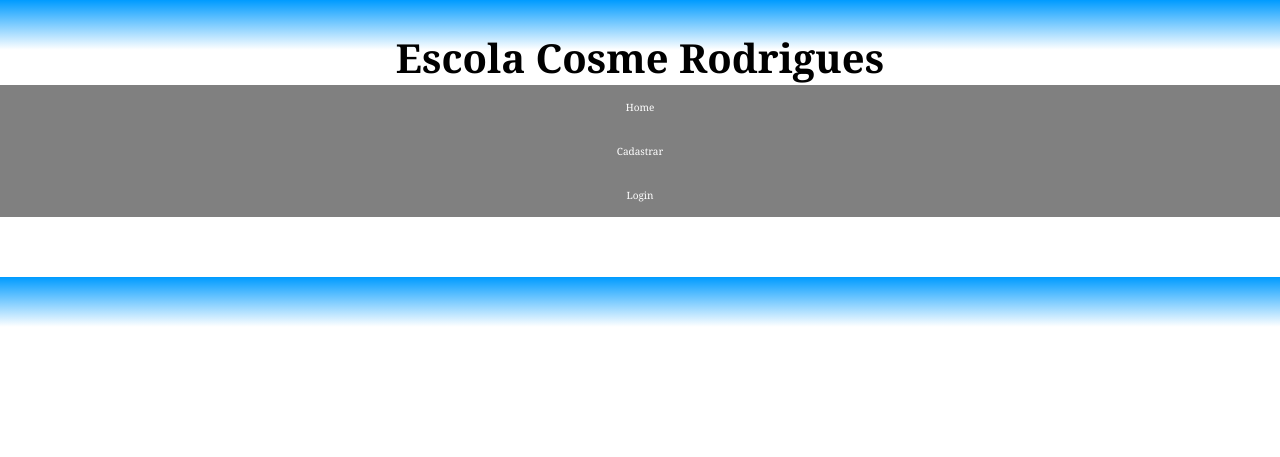
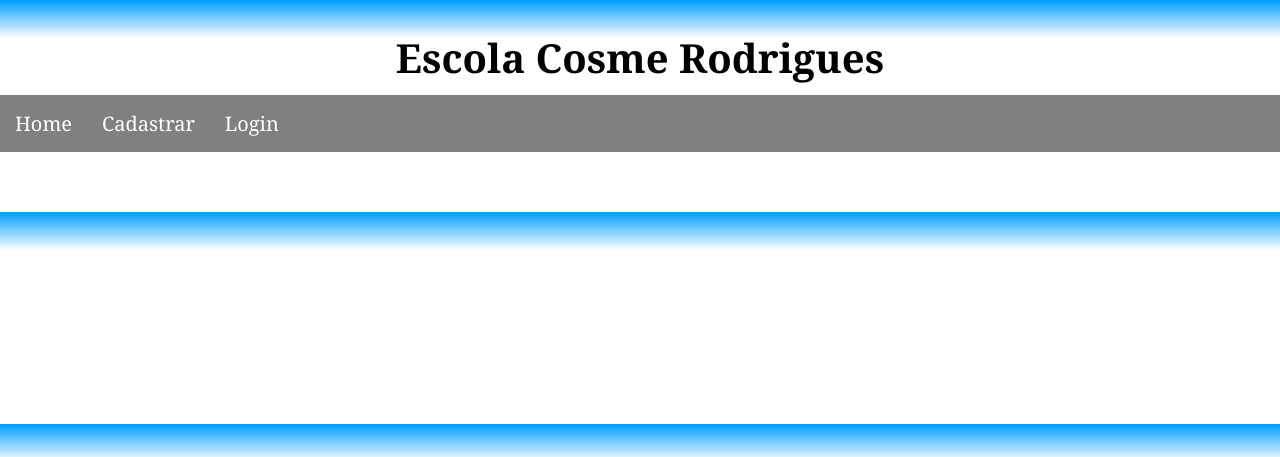
Before and after one commit to Lucas-Espindola-dev/Escola_Cosme_Rodrigues, a Django app: page / in a window 1280 px wide. Shown: the top 457 px of the page. Run offline with Django 5.2, Linux system fonts and the light colour scheme.

Commit message:
Changing the font size

```diff
--- a/static/css/styles.css
+++ b/static/css/styles.css
@@ -27,6 +27,7 @@ font-family:Georgia, serif;
 }
 
 .navbar ul{
+    font-size: 20px;
     list-style-type: none;
     background-color: gray;
     padding: 0px;
@@ -42,10 +43,19 @@ font-family:Georgia, serif;
     text-align: center;
 }
 
+.navbar a:hover{
+    background-color: hsl(0, 0%, 10%);
+}
+
+.navbar li{
+    float: left;
+}
+
 .main-title h1{
     font-size: 40px;
     text-align: center;
     padding-top: 3rem;
+    padding-bottom: 1rem;
 }
 
 .form-register h2{
```
